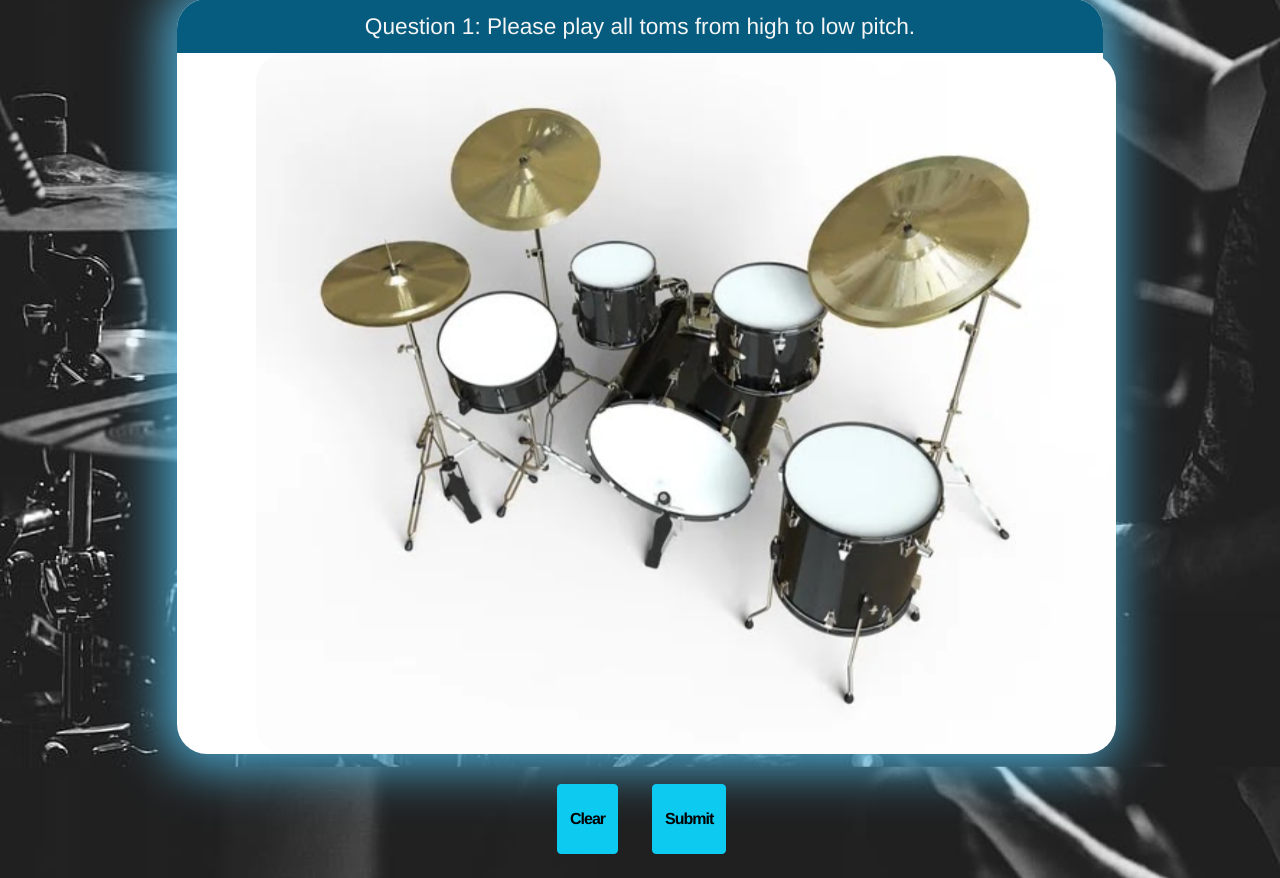
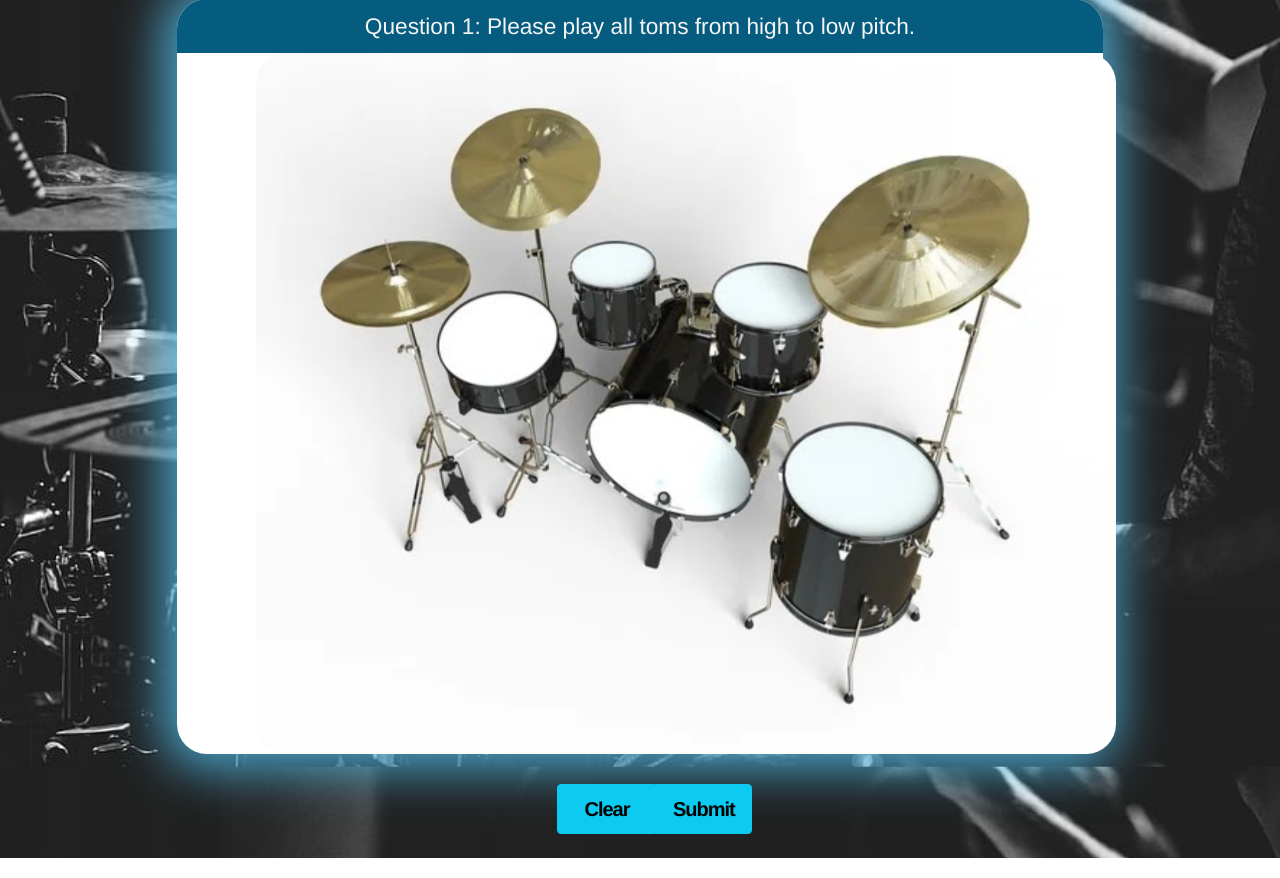
Before and after one commit to liuzheyu1998/drum-master, a Flask app: page /quiz/1 in a window 1280 px wide. Shown: the part 87-965 px from the top of the page. Run offline with Flask 2, Linux system fonts and the light colour scheme; some libraries are stand-ins or nearby versions.

Commit message:
Font and button size fix

```diff
--- a/static/main.css
+++ b/static/main.css
@@ -415,7 +415,12 @@ a {
 }
 
 .height {
-    height: 70px;
+    padding-right:20px;
+    padding-left:20px;
+
+    font-size: 20px;
+    height: 50px;
+    width: 100px;
 }
 
 #domain{
--- a/templates/learn.html
+++ b/templates/learn.html
@@ -48,7 +48,7 @@
 <div class="row space">
     <div class="col-5"></div>
     <div class="col-1 center">
-        <button class="btn btn-info hidden font" type="button" id="quizbutton">Quiz</button>
+        <button class="btn btn-info hidden font height" type="button" id="quizbutton">Quiz</button>
     </div>
     <div class="col-5"></div>
 </div>
--- a/templates/quiz.html
+++ b/templates/quiz.html
@@ -132,12 +132,12 @@
     </div> -->
 
 </div>
-<div class="row space height">
+<div class="row space">
     <div class="col-5"></div>
     <div class="col-1"><button type="button " id="clear" class="btn btn-info font height">Clear</button></div>
     <div class="col-1"><button type="button" id="submit" class="btn btn-info font height">Submit</button></div>
-    <div class="col-2"></div>
-    <div class="col-1"></div>
+    <div class="col-5"></div>
+    <!-- <div class="col-1"></div>   -->
 </div>
 
 <div class="col-1"></div>
```
